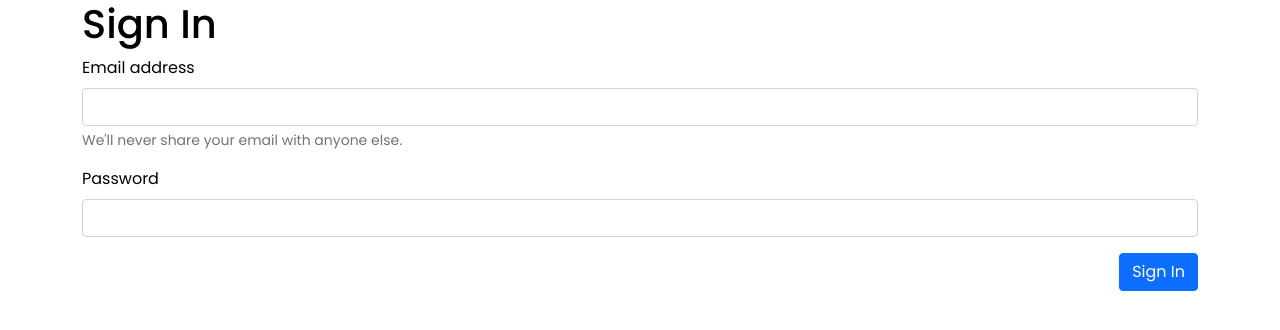
After one commit to bhavanarana/BlogWebsite, a PHP site: page /signin.php in a window 1280 px wide. The commit adds this page. Shown: the top 330 px of the page. Run offline with PHP 8.4, Linux system fonts and the light colour scheme.

Commit message:
resolve problem

```diff
--- a/php/index.php
+++ b/php/index.php
@@ -1,3 +1,6 @@
+<?php
+session_start();
+?>
 <!doctype html>
 <html lang="en">
 <?php include "bootstrap.php";?>
--- /dev/null
+++ b/php/signin.php
@@ -0,0 +1,38 @@
+<?php session_start();
+include 'db.php';
+if (isset($_POST['signin'])) {
+    $email = $_POST['email'];
+    $password = $_POST['password'];
+    $query = "SELECT * FROM users WHERE email='$email'";
+    $select_query = mysqli_query($conn, $query);
+    foreach ($select_query as $value) {
+        $match_password = password_verify($password, $value['password']);
+        if ($match_password) {
+            $_SESSION['email'] = $email;
+            header('Location: index.php');
+            exit();
+        }
+    }
+}
+?>
+<!DOCTYPE html>
+<html lang="en">
+<?php include 'bootstrap.php'; ?>
+<body>
+<div class="container">
+    <h1>Sign In</h1>
+    <form method="POST">
+  <div class="mb-3">
+    <label for="email" class="form-label">Email address</label>
+    <input type="email" name="email" class="form-control" aria-describedby="emailHelp">
+    <div id="emailHelp" class="form-text">We'll never share your email with anyone else.</div>
+  </div>
+  <div class="mb-3">
+    <label for="password" class="form-label">Password</label>
+    <input type="password" name="password" class="form-control">
+  </div>
+  <input type="submit" value="Sign In" name="signin" class="btn btn-primary float-end">
+</form>
+    </div>
+</body>
+</html>
```
Also changed, not shown: php/signup.php (+16 -18 lines).
